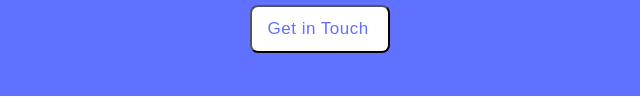
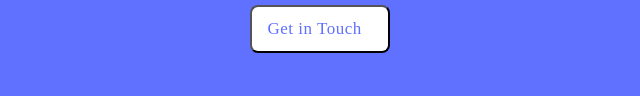
Before and after one commit to tasnimulhasan07/contact-form-mobile, a website: page index.html in a window 1280 px wide. Shown: the part 4979-5080 px from the top of the page, 239-879 px from the left. Drawn offline with Linux system fonts and the light colour scheme.

Commit message:
p
p causing linter error, had been removed

```diff
--- a/styles.css
+++ b/styles.css
@@ -771,7 +771,7 @@ section.contact__me__section {
   top: 5317px;
   background: #FFFFFF;
   border-radius: 8px;
-  p: font-family: 'Poppins';
+  font-family: 'Poppins';
   font-style: normal;
   font-weight: 500;
   font-size: 17px;
```
